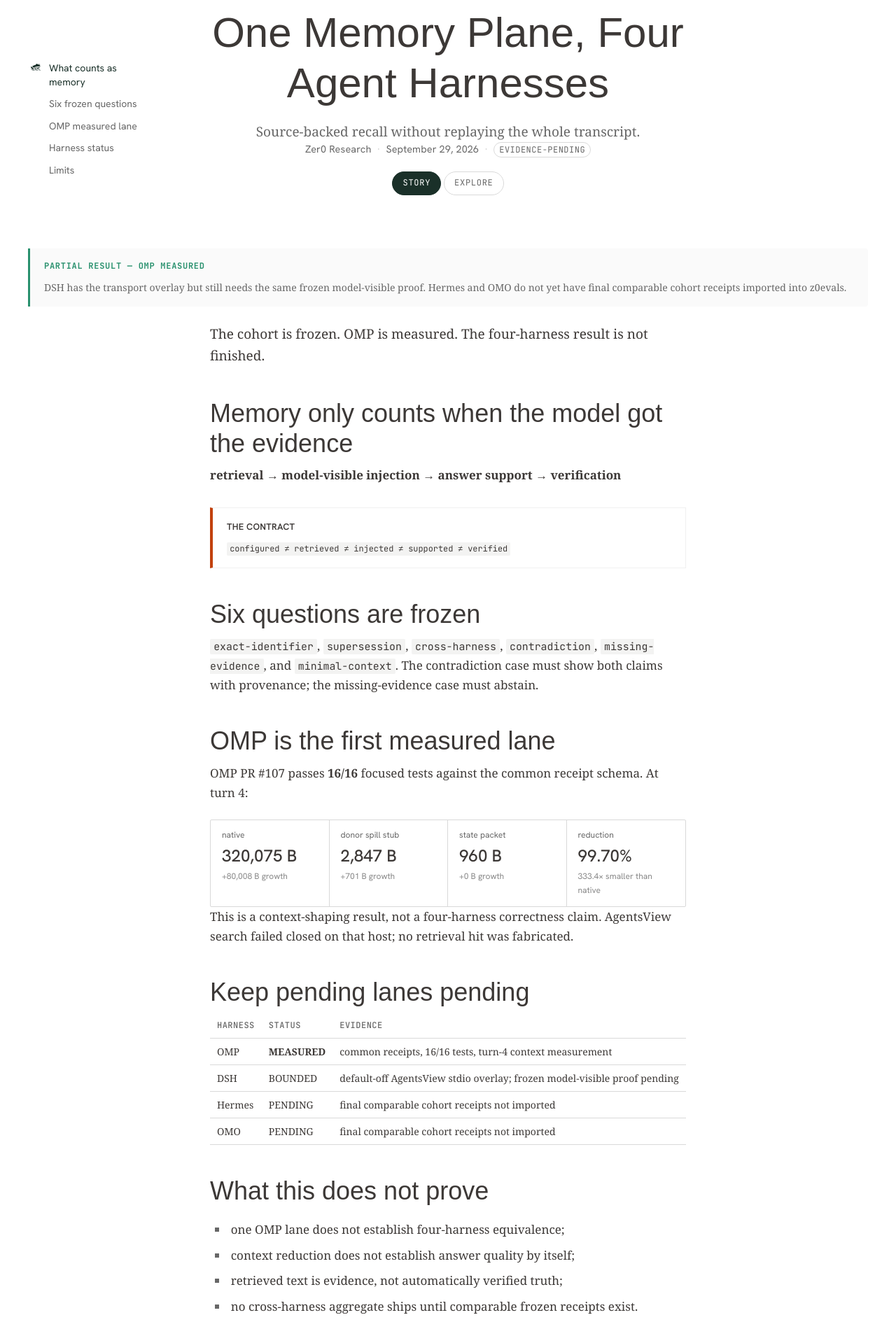
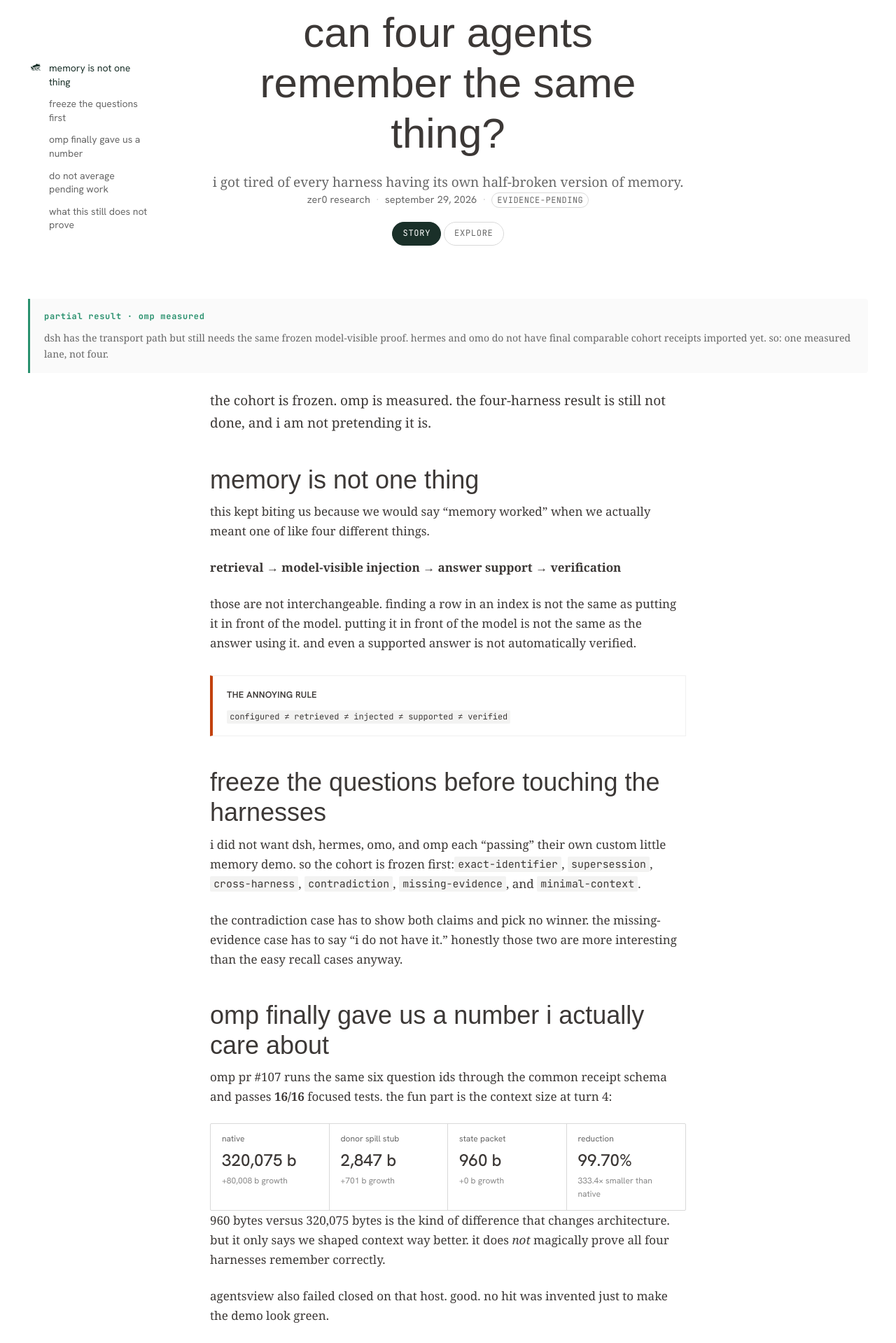
Before and after one commit to kvnloo/z0evals, a Next.js app in the folder web/: page /unified-memory-v0 in a window 1280 px wide. Shown: the part 60-1979 px from the top of the page at 70% size. Built offline with nearby package versions, Linux system fonts and the light colour scheme; a web font is replaced by a local one.

Commit message:
style(blog): rewrite memory post in the original z0evals voice

```diff
--- a/web/app/unified-memory-v0/page.tsx
+++ b/web/app/unified-memory-v0/page.tsx
@@ -5,93 +5,126 @@ import MetricRow from "@/components/MetricRow";
 import Callout from "@/components/Callout";
 
 export const metadata: Metadata = {
-  title: "one memory plane, four agent harnesses — z0evals",
-  description: "Unified-memory v0: frozen cohort, model-visible evidence, provenance, and measured OMP context cost.",
+  title: "can four agents remember the same thing? — z0evals",
+  description: "unified-memory v0: same questions, same evidence contract, four different agent harnesses.",
 };
 
 const meta: StoryMeta = {
-  title: "One Memory Plane, Four Agent Harnesses",
-  subtitle: "Source-backed recall without replaying the whole transcript.",
-  author: "Zer0 Research",
-  date: "September 29, 2026",
+  title: "can four agents remember the same thing?",
+  subtitle: "i got tired of every harness having its own half-broken version of memory.",
+  author: "zer0 research",
+  date: "september 29, 2026",
   status: "evidence-pending",
-  lede: "The cohort is frozen. OMP is measured. The four-harness result is not finished.",
+  lede: "the cohort is frozen. omp is measured. the four-harness result is still not done, and i am not pretending it is.",
 };
 
 const banner: StoryBanner = {
-  tag: "PARTIAL RESULT — OMP MEASURED",
-  text: "DSH has the transport overlay but still needs the same frozen model-visible proof. Hermes and OMO do not yet have final comparable cohort receipts imported into z0evals.",
+  tag: "partial result · omp measured",
+  text: "dsh has the transport path but still needs the same frozen model-visible proof. hermes and omo do not have final comparable cohort receipts imported yet. so: one measured lane, not four.",
 };
 
 const toc: TocItem[] = [
-  { id: "contract", label: "What counts as memory", depth: 0 },
-  { id: "cohort", label: "Six frozen questions", depth: 0 },
-  { id: "omp", label: "OMP measured lane", depth: 0 },
-  { id: "status", label: "Harness status", depth: 0 },
-  { id: "limits", label: "Limits", depth: 0 },
+  { id: "contract", label: "memory is not one thing", depth: 0 },
+  { id: "cohort", label: "freeze the questions first", depth: 0 },
+  { id: "omp", label: "omp finally gave us a number", depth: 0 },
+  { id: "status", label: "do not average pending work", depth: 0 },
+  { id: "limits", label: "what this still does not prove", depth: 0 },
 ];
 
 const story = (
   <>
-    <h2 id="contract">Memory only counts when the model got the evidence</h2>
+    <h2 id="contract">memory is not one thing</h2>
+    <p>
+      this kept biting us because we would say “memory worked” when we actually meant one of like
+      four different things.
+    </p>
     <p><strong>retrieval → model-visible injection → answer support → verification</strong></p>
-    <Callout kind="warning" title="The contract">
+    <p>
+      those are not interchangeable. finding a row in an index is not the same as putting it in
+      front of the model. putting it in front of the model is not the same as the answer using it.
+      and even a supported answer is not automatically verified.
+    </p>
+    <Callout kind="warning" title="the annoying rule">
       <p><code>configured ≠ retrieved ≠ injected ≠ supported ≠ verified</code></p>
     </Callout>
 
-    <h2 id="cohort">Six questions are frozen</h2>
+    <h2 id="cohort">freeze the questions before touching the harnesses</h2>
     <p>
+      i did not want dsh, hermes, omo, and omp each “passing” their own custom little memory demo.
+      so the cohort is frozen first:
       <code>exact-identifier</code>, <code>supersession</code>, <code>cross-harness</code>,{" "}
       <code>contradiction</code>, <code>missing-evidence</code>, and <code>minimal-context</code>.
-      The contradiction case must show both claims with provenance; the missing-evidence case must abstain.
+    </p>
+    <p>
+      the contradiction case has to show both claims and pick no winner. the missing-evidence case
+      has to say “i do not have it.” honestly those two are more interesting than the easy recall
+      cases anyway.
     </p>
 
-    <h2 id="omp">OMP is the first measured lane</h2>
+    <h2 id="omp">omp finally gave us a number i actually care about</h2>
     <p>
-      OMP PR #107 passes <strong>16/16</strong> focused tests against the common receipt schema.
-      At turn 4:
+      omp pr #107 runs the same six question ids through the common receipt schema and passes{" "}
+      <strong>16/16</strong> focused tests. the fun part is the context size at turn 4:
     </p>
     <MetricRow items={[
-      { k: "native", v: "320,075 B", s: "+80,008 B growth" },
-      { k: "donor spill stub", v: "2,847 B", s: "+701 B growth" },
-      { k: "state packet", v: "960 B", s: "+0 B growth" },
+      { k: "native", v: "320,075 b", s: "+80,008 b growth" },
+      { k: "donor spill stub", v: "2,847 b", s: "+701 b growth" },
+      { k: "state packet", v: "960 b", s: "+0 b growth" },
       { k: "reduction", v: "99.70%", s: "333.4× smaller than native" },
     ]} />
     <p>
-      This is a context-shaping result, not a four-harness correctness claim. AgentsView search
-      failed closed on that host; no retrieval hit was fabricated.
+      960 bytes versus 320,075 bytes is the kind of difference that changes architecture. but it
+      only says we shaped context way better. it does <em>not</em> magically prove all four
+      harnesses remember correctly.
+    </p>
+    <p>
+      agentsview also failed closed on that host. good. no hit was invented just to make the demo
+      look green.
     </p>
 
-    <h2 id="status">Keep pending lanes pending</h2>
+    <h2 id="status">do not average pending work into a headline</h2>
+    <p>
+      this table is intentionally boring. boring is good here.
+    </p>
     <div className="x-table-wrap">
       <table className="x-table">
-        <thead><tr><th>harness</th><th>status</th><th>evidence</th></tr></thead>
+        <thead><tr><th>harness</th><th>status</th><th>what we actually have</th></tr></thead>
         <tbody>
-          <tr><td>OMP</td><td><strong>MEASURED</strong></td><td>common receipts, 16/16 tests, turn-4 context measurement</td></tr>
-          <tr><td>DSH</td><td>BOUNDED</td><td>default-off AgentsView stdio overlay; frozen model-visible proof pending</td></tr>
-          <tr><td>Hermes</td><td>PENDING</td><td>final comparable cohort receipts not imported</td></tr>
-          <tr><td>OMO</td><td>PENDING</td><td>final comparable cohort receipts not imported</td></tr>
+          <tr><td>omp</td><td><strong>measured</strong></td><td>common receipts, 16/16 tests, turn-4 context measurement</td></tr>
+          <tr><td>dsh</td><td>bounded</td><td>default-off agentsview stdio overlay; frozen model-visible proof still pending</td></tr>
+          <tr><td>hermes</td><td>pending</td><td>final comparable cohort receipts not imported yet</td></tr>
+          <tr><td>omo</td><td>pending</td><td>final comparable cohort receipts not imported yet</td></tr>
         </tbody>
       </table>
     </div>
+    <p>
+      i am not turning one good omp row into “unified memory solved.” once all four lanes produce
+      the same receipt shape against the same frozen cohort, then we can talk.
+    </p>
 
-    <h2 id="limits">What this does not prove</h2>
+    <h2 id="limits">what this still does not prove</h2>
     <ul>
-      <li>one OMP lane does not establish four-harness equivalence;</li>
-      <li>context reduction does not establish answer quality by itself;</li>
-      <li>retrieved text is evidence, not automatically verified truth;</li>
-      <li>no cross-harness aggregate ships until comparable frozen receipts exist.</li>
+      <li>one omp lane does not prove four-harness equivalence;</li>
+      <li>smaller context does not prove better answers by itself;</li>
+      <li>we do not need one giant universal memory database for this to work;</li>
+      <li>retrieved text is evidence, not automatically truth;</li>
+      <li>there is no cross-harness aggregate until the comparable receipts exist.</li>
     </ul>
+    <p>
+      the thing i actually want is simpler: same question, same evidence contract, different
+      harness, same answer support. once that is boring, memory stops being a product-specific
+      magic trick and starts becoming infrastructure.
+    </p>
   </>
 );
 
 const explore = (
   <>
-    <h2>Sources</h2>
+    <h2>show me the receipts</h2>
     <ul>
-      <li>z0evals #56 / PR #57 / PR #59 — cohort and receipt contract</li>
-      <li>kvnloo/oh-my-pi#107 — measured OMP lane</li>
-      <li>kvnloo/deepseek-harness#2 — DSH transport overlay</li>
+      <li>z0evals #56 / pr #57 / pr #59 — cohort + receipt contract</li>
+      <li>kvnloo/oh-my-pi#107 — measured omp lane</li>
+      <li>kvnloo/deepseek-harness#2 — dsh transport overlay</li>
     </ul>
   </>
 );
```
